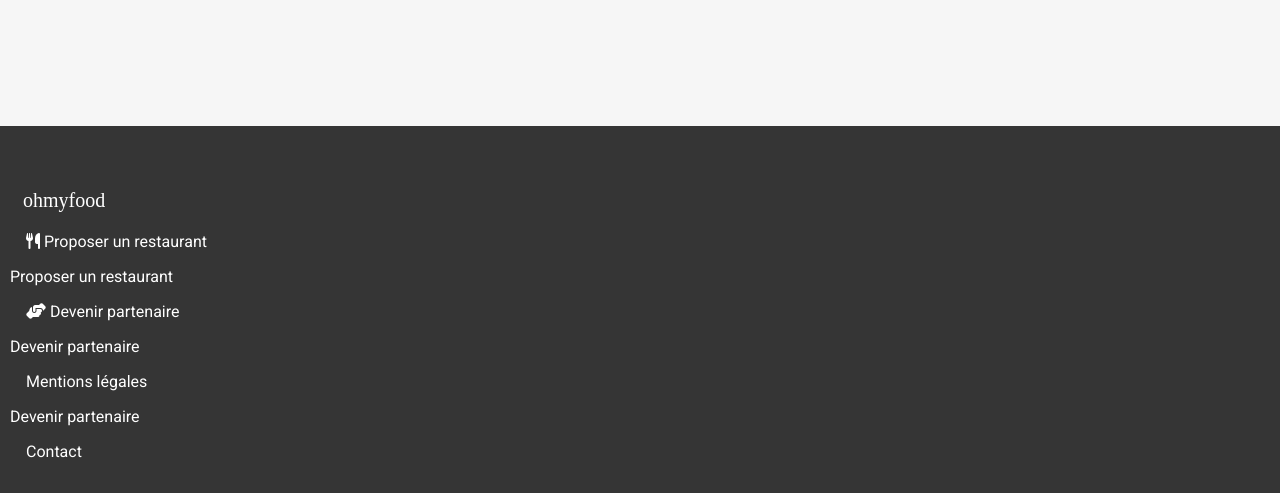
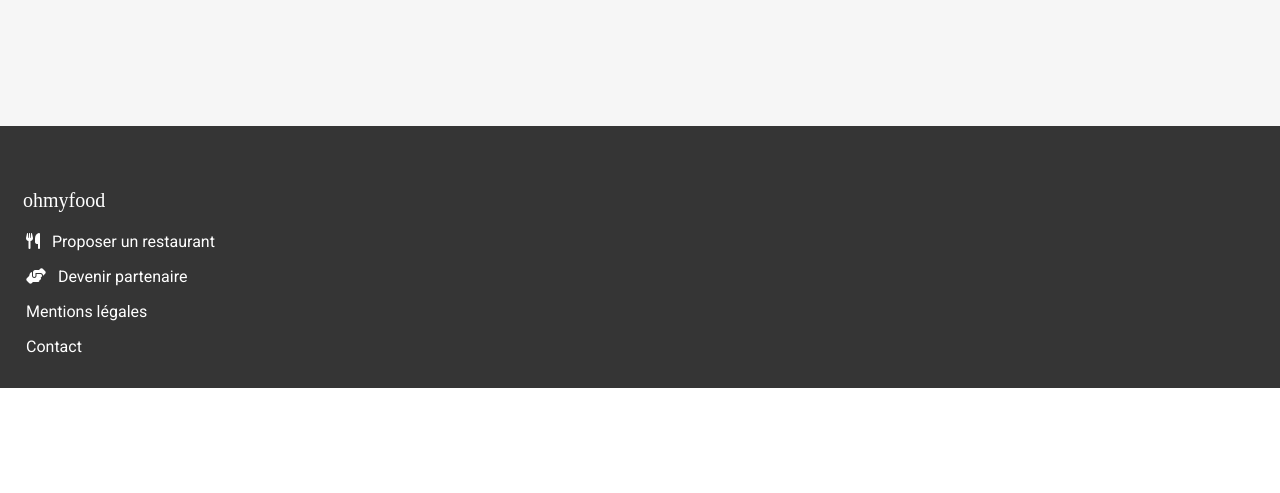
Before and after one commit to ortic01/projet-Ohmyfood, a website: page index.html in a window 1280 px wide. Shown: the part 1396-1889 px from the top of the page. After the commit the page ends 1784 px from the top, so only its background shows below. Drawn offline with Linux system fonts and the light colour scheme; a web font is replaced by a local one.

Commit message:
correction espace

```diff
--- a/index.html
+++ b/index.html
@@ -102,16 +102,16 @@
       <h6>ohmyfood</h6>
       <p>
         <i class="fa-solid fa-utensils"></i>
-        Proposer un restaurant
+        &nbsp;&nbsp;<a href="#">Proposer un restaurant</a>
       </p>
-      <a href="#">Proposer un restaurant</a>
+
       <p>
         <i class="fa-solid fa-handshake-angle"></i>
-        Devenir partenaire
+        &nbsp;&nbsp;<a href="#">Devenir partenaire</a>
       </p>
-      <a href="#">Devenir partenaire</a>
-      <p>Mentions légales</p>
-      <a href="#">Devenir partenaire</a>
+      <p>
+      <a href="#">Mentions légales</a>
+    </p>
       <p>
         <a href="mailto:chris76200@gmail.com">Contact</a>
       </p>
```
